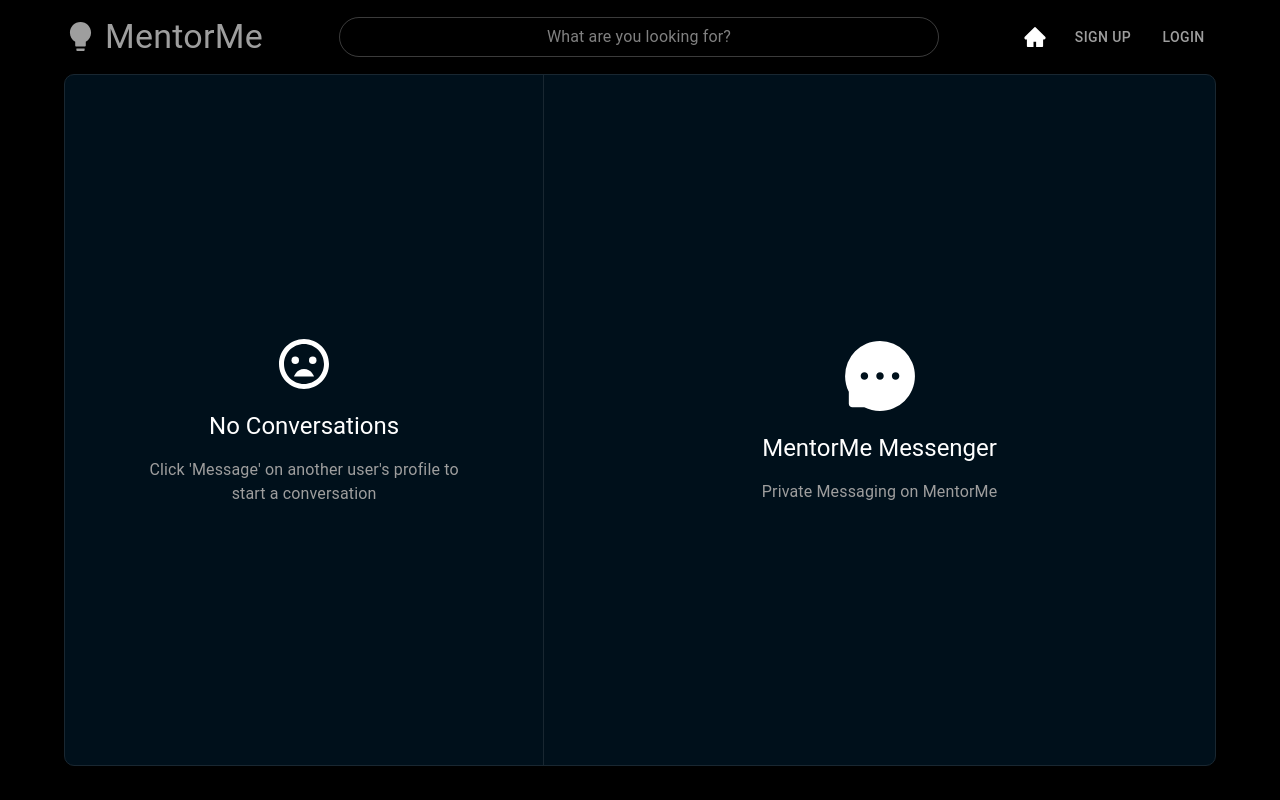
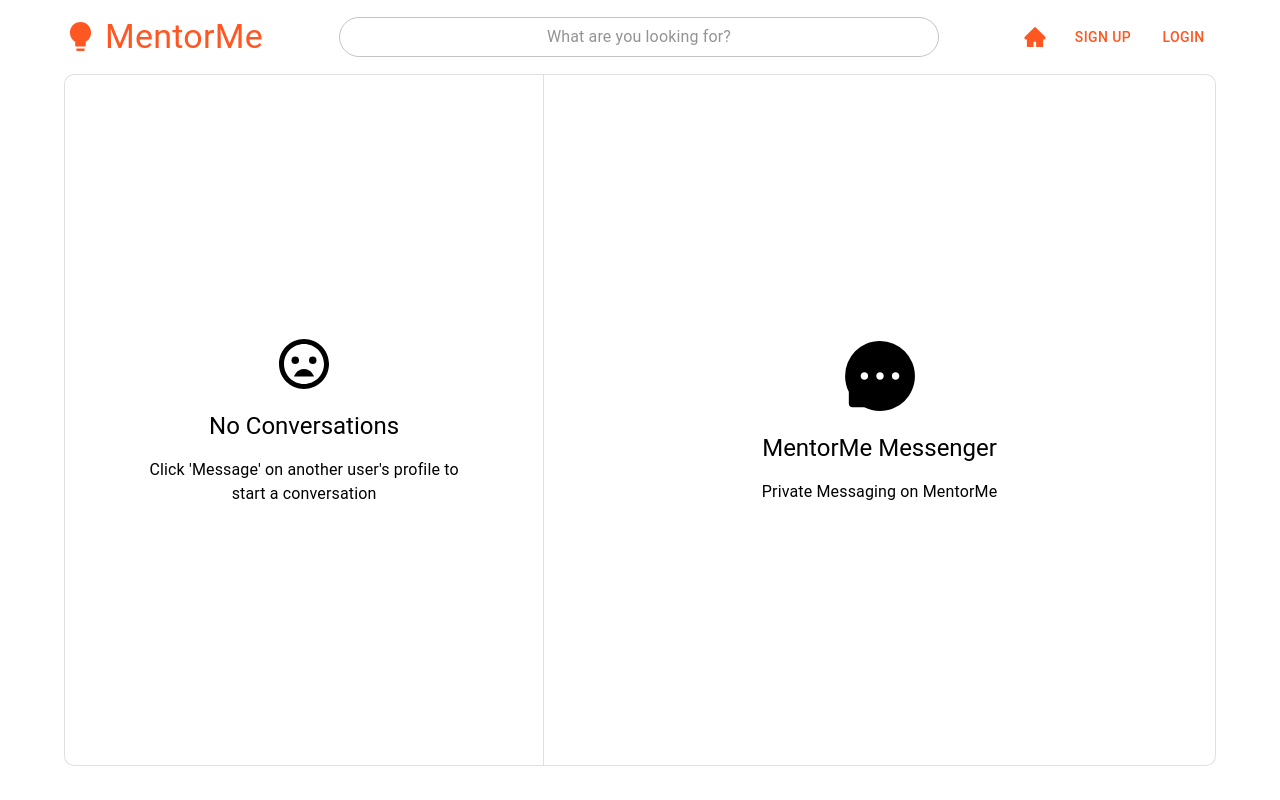
Before and after one commit to can-ishk/mentor-me-client, a React (Create React App) app: page /chat in a window 1280 px wide. Built offline with nearby package versions, Linux system fonts and the light colour scheme; the HTML template or start-up script is replaced by a standard one.

Commit message:
some changes

```diff
--- a/package.json
+++ b/package.json
@@ -11,6 +11,7 @@
     "@testing-library/react": "^13.4.0",
     "@testing-library/user-event": "^13.5.0",
     "@uiw/react-md-editor": "^3.20.8",
+    "mentor-me": "file:",
     "moment": "^2.29.4",
     "react": "^18.2.0",
     "react-custom-scrollbars-2": "^4.5.0",
--- a/src/components/ContentDetails.jsx
+++ b/src/components/ContentDetails.jsx
@@ -9,16 +9,18 @@ const ContentDetails = ({ username, type, createdAt, edited, preview }) => {
   return (
     <HorizontalStack sx={{}}>
       <Avatar width={30} height={30} username={username} />
-      <Typography variant="subtitle2" color="text.secondary" gutterBottom>
+      <Typography variant="subtitle2" gutterBottom>
         <Link
-          color="inherit"
           underline="hover"
           onClick={(e) => {
             e.stopPropagation();
           }}
           to={username==="deleted"?"/":"/users/" + username}
         >
+          <Typography display={'inline'} color={'primary'}>
+
           {username}
+          </Typography>
         </Link>
         {type && (" is "+ type)}
         {!preview && (
--- a/src/components/NavBar.jsx
+++ b/src/components/NavBar.jsx
@@ -20,6 +20,7 @@ import { Link, useNavigate } from "react-router-dom";
 import { isLoggedIn, logOutUser } from "../helpers/authHelper";
 import Avatar from "./Avatar";
 import HorizontalStack from "./util/HorizontalStack";
+import { deepOrange } from "@mui/material/colors";
 
 export default function NavBar() {
     const navigate = useNavigate();
@@ -129,13 +130,13 @@ export default function NavBar() {
                     )}
 
                     <IconButton component={Link} to={"/"}>
-                        <AiFillHome />
+                        <AiFillHome color={deepOrange[500]}/>
                     </IconButton>
                     {user ? (
                         <>
-                            <IconButton component={Link} to={"/chat"}>
+                            {/*<IconButton component={Link} to={"/chat"}>
                                 <AiFillMessage />
-                            </IconButton>
+                            </IconButton>*/}
                             {(window.location.href.split('/')[3]==="users"&&window.location.href.split('/')[4]!==user.username) ? (
                                 <IconButton
                                     component={Link}
--- a/src/pages/Profile.jsx
+++ b/src/pages/Profile.jsx
@@ -77,18 +77,6 @@ const ProfileView = () => {
     return error;
   };
 
-  let tabs;
-  if (profile) {
-    tabs = {
-      ments: (
-        <MentBrowser
-          profileUser={profile.user}
-          contentType="ments"
-          key="ments"
-        />
-      )
-    };
-  }
 
   return (
     <Container >
@@ -106,11 +94,11 @@ const ProfileView = () => {
             />
             <Stack spacing={2}>
               {profile ? (
-                <>
-                  <ProfileTabs tab={tab} setTab={setTab} />
-
-                  {tabs[tab]}
-                </>
+                <MentBrowser
+                profileUser={profile.user}
+                contentType="ments"
+                key="ments"
+              />
               ) : (
                 <Loading />
               )}
--- a/src/theme.js
+++ b/src/theme.js
@@ -2,19 +2,19 @@ import { createTheme } from "@mui/material";
 import { purple, grey, deepOrange, deepPurple } from "@mui/material/colors";
 const theme = createTheme({
   palette: {
-    mode:"dark",
-    primary: grey,
+    mode:"light",
+    primary: deepOrange,
     // divider: "#fff",
-    divider: "#192731",
+    // divider: "#192731",
     background: {
       // default: "#00101b",
       // paper: "#00090d",
-      default: "#000",
-      paper: "#00101b",
+      default: "#fff",
+      paper: "#fff",
     },
     text: {
-      primary: '#fff',
-      secondary: grey[500],
+      primary: '#000',
+      secondary: "#000",
     },
   },
   components: {
```
Also changed, not shown: 1 other file (tests, documents, lock files or other folders).
